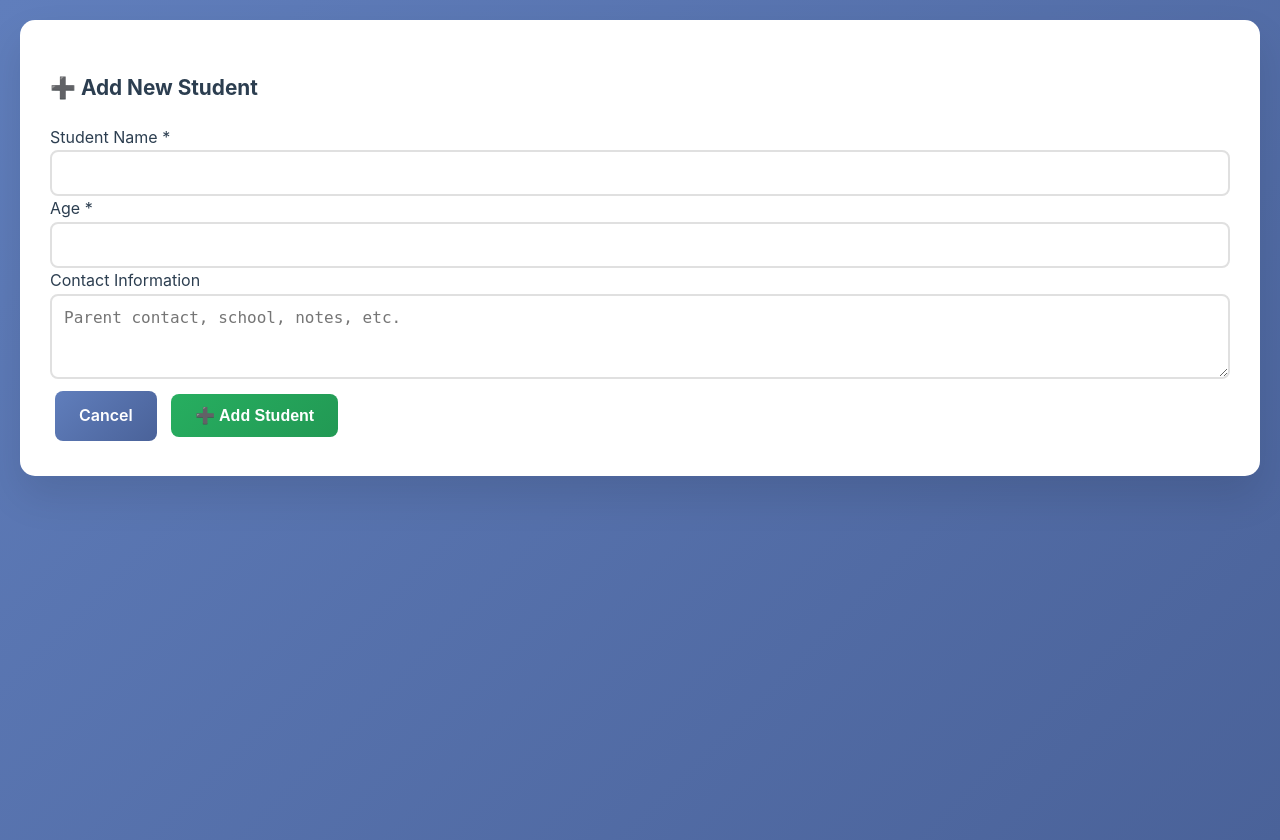
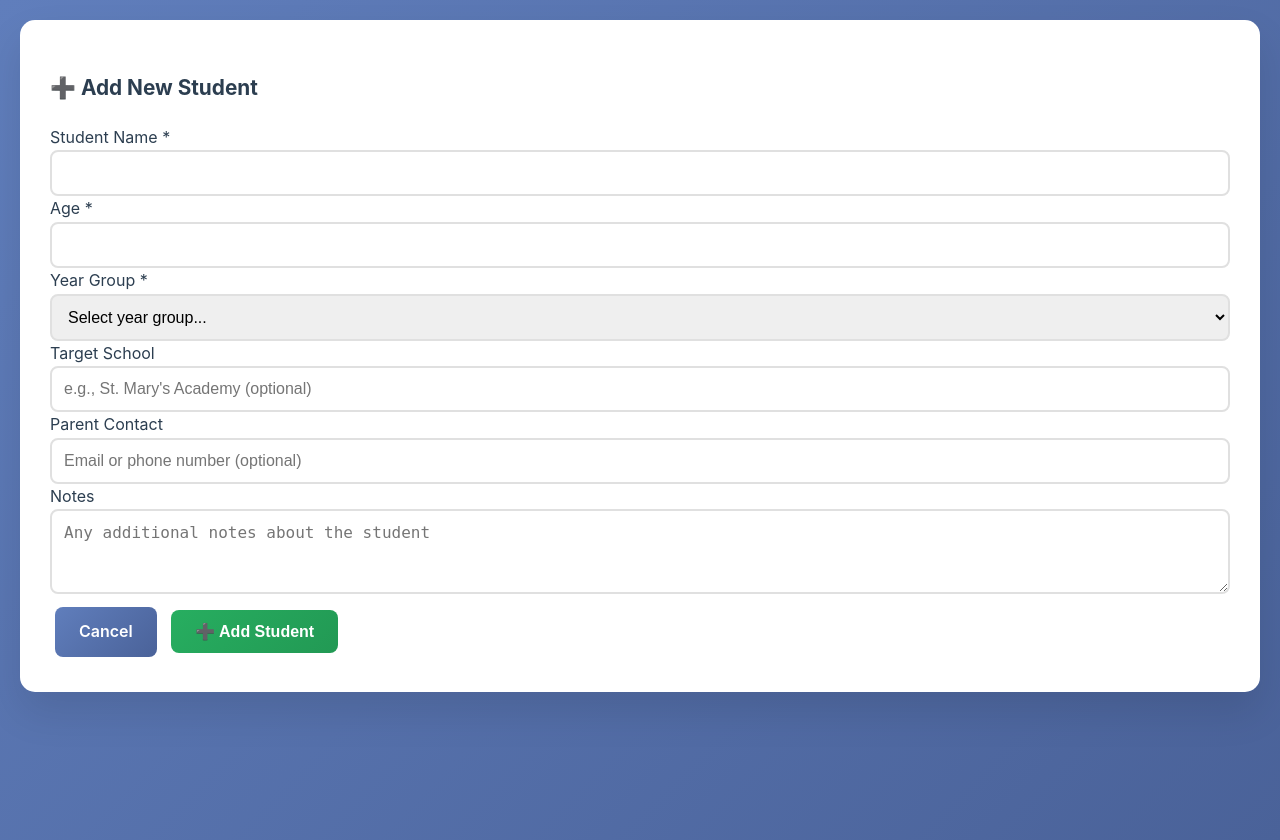
Before and after one commit to jjb023/TutorAI, a Python web app: template web/templates/student/edit.html in a window 1280 px wide. Run offline with Jinja, Linux system fonts and the light colour scheme; the template is opened without the code that fills it, so the values that code supplies are empty.

```diff
--- a/web/templates/student/edit.html
+++ b/web/templates/student/edit.html
@@ -24,9 +24,37 @@
                     </div>
 
                     <div class="mb-3">
-                        <label for="contact_info" class="form-label">Contact Information</label>
-                        <textarea class="form-control" id="contact_info" name="contact_info" rows="3"
-                                  placeholder="Parent contact, school, notes, etc.">{{ student.contact_info if student else '' }}</textarea>
+                        <label for="year_group" class="form-label">Year Group <span class="text-danger">*</span></label>
+                        <select class="form-control" id="year_group" name="year_group" required>
+                            <option value="">Select year group...</option>
+                            {% set year_groups = ["Year 1", "Year 2", "Year 3", "Year 4", "Year 5", "Year 6",
+                                                  "Year 7", "Year 8", "Year 9", "Year 10", "Year 11"] %}
+                            {% for year in year_groups %}
+                            <option value="{{ year }}" {% if student and student.year_group == year %}selected{% endif %}>
+                                {{ year }}
+                            </option>
+                            {% endfor %}
+                        </select>
+                    </div>
+
+                    <div class="mb-3">
+                        <label for="target_school" class="form-label">Target School</label>
+                        <input type="text" class="form-control" id="target_school" name="target_school"
+                               value="{{ student.target_school if student and student.target_school else '' }}"
+                               placeholder="e.g., St. Mary's Academy (optional)">
+                    </div>
+
+                    <div class="mb-3">
+                        <label for="parent_contact" class="form-label">Parent Contact</label>
+                        <input type="text" class="form-control" id="parent_contact" name="parent_contact"
+                               value="{{ student.parent_contact if student and student.parent_contact else '' }}"
+                               placeholder="Email or phone number (optional)">
+                    </div>
+
+                    <div class="mb-3">
+                        <label for="notes" class="form-label">Notes</label>
+                        <textarea class="form-control" id="notes" name="notes" rows="3"
+                                  placeholder="Any additional notes about the student">{{ student.notes if student and student.notes else '' }}</textarea>
                     </div>
 
                     <div class="d-grid gap-2 d-md-flex justify-content-md-end">
```
Also changed, not shown: demos/progressreport.png (added), demos/topics.png (added), demos/worksheet.png (added).
